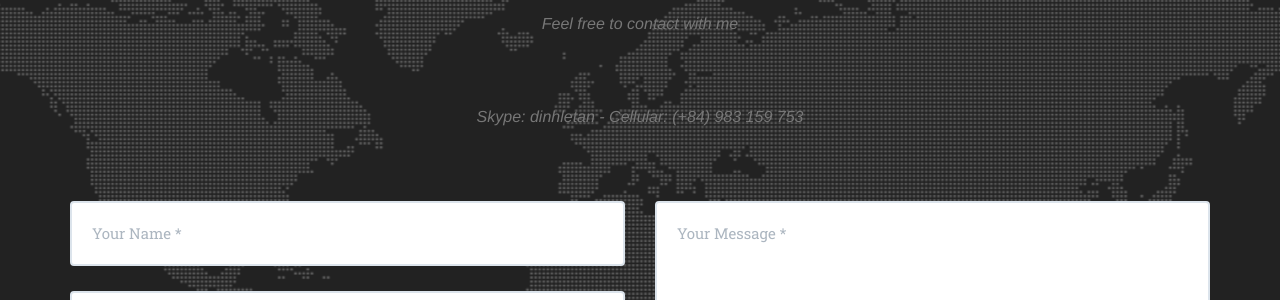
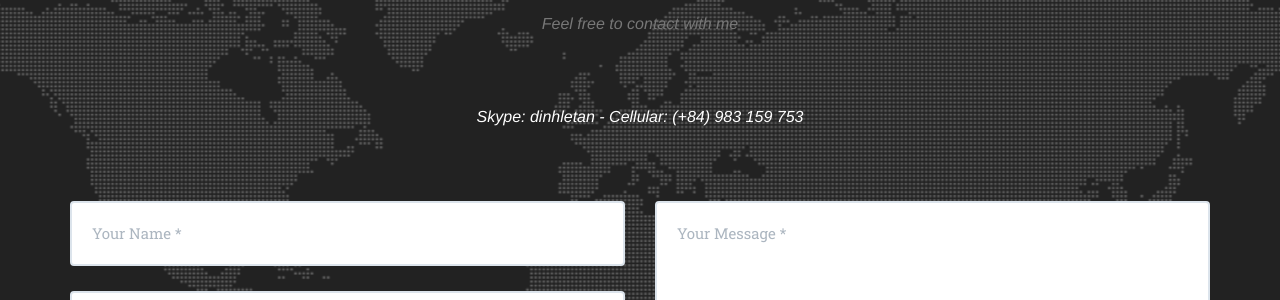
Before and after one commit to tandinhlee/tandinhlee.github.io, a Jekyll site: the page built from index.html, in a window 1280 px wide and 1400 px high, scrolled down 5271 px. Shown: the part 620-920 px from the top of the window. Built offline with Jekyll 4.4.1, drawn with Linux system fonts in a browser that asks for light colours; some web fonts are replaced.

Commit message:
Contact info color

```diff
--- a/_includes/contact.html
+++ b/_includes/contact.html
@@ -4,7 +4,7 @@
                 <div class="col-lg-12 text-center">
                     <h2 class="section-heading">Contact Us</h2>
                     <h3 class="section-subheading text-muted">Feel free to contact with me</h3>
-                    <h3 class="section-subheading text-muted">Skype: dinhletan - Cellular: (+84) 983 159 753</h3>
+                    <h3 class="section-subheading text-clear">Skype: dinhletan - Cellular: (+84) 983 159 753</h3>
                 </div>
             </div>
             <div class="row">
--- a/_includes/css/agency.css
+++ b/_includes/css/agency.css
@@ -12,6 +12,9 @@ body {
 
 .text-muted {
     color: #777;
+}
+.text-clear {
+    color: #fff;
 }
 
 .text-primary {
```
Also changed, not shown: 8 other files.
